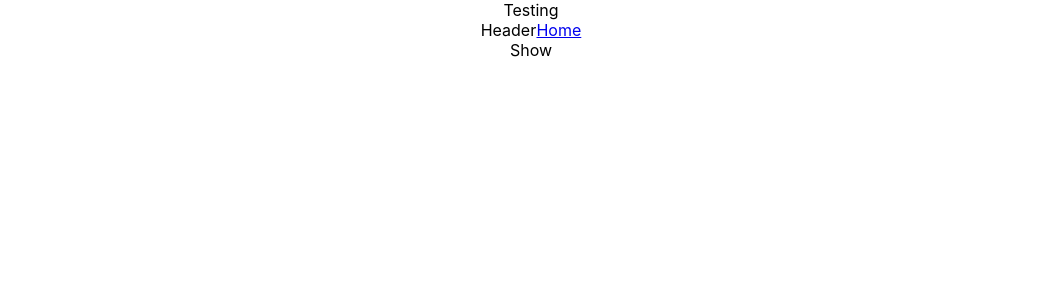
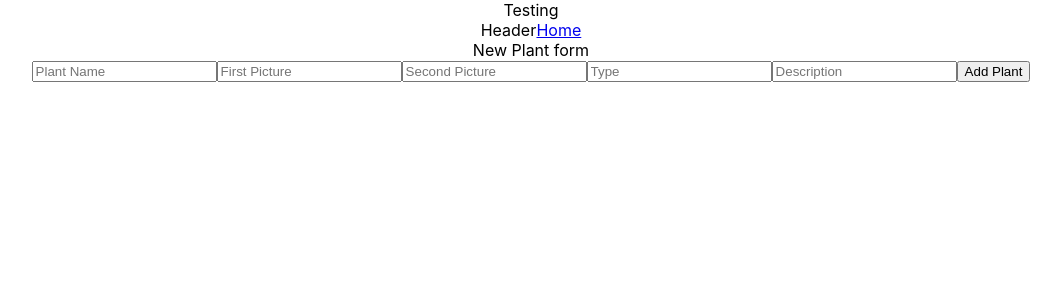
Before and after one commit to hrigg/basicbotanist-p3-frontend, a React (Create React App) app: page /new in a window 1280 px wide. Shown: the top 300 px of the page, without its empty margins (109-1170 px from the left). Built offline with nearby package versions, Linux system fonts and the light colour scheme.

Commit message:
create route and new page working

```diff
--- a/src/components/Main.js
+++ b/src/components/Main.js
@@ -2,7 +2,7 @@ import React from 'react'
 import {Routes, Route, Outlet} from 'react-router-dom'
 import AllPlants from '../pages/AllPlants'
 import Show from '../pages/Show'
-
+import New from '../pages/New'
 
 
 const Main = () => {
@@ -12,6 +12,7 @@ const Main = () => {
         <Routes>
             <Route path='/' element={<AllPlants />} />
             <Route path='/:id' element={<Show />} />
+            <Route path='/new' element={<New />} />
         </Routes>
 
     </div>
--- a/src/pages/AllPlants.js
+++ b/src/pages/AllPlants.js
@@ -1,7 +1,7 @@
 import React from 'react'
 import {useState, useEffect} from 'react'
-
-
+import {Link} from 'react-router-dom'
+import New from './New'
 const AllPlants = (props) => {
 const [plants, setPlants]= useState([])
 const URL= 'https://p3-plants.herokuapp.com/plants'
@@ -30,6 +30,10 @@ useEffect(()=>{getPlants()}, [])
             )
         }):
         <h1>Loading Plants...</h1>}
+
+        Add a new plant:
+        <Link to='/new'> Here</Link>
+        {/* <New getPlants={getPlants} setPlants={setPlants}/> */}
     </div>
   )
 }
--- /dev/null
+++ b/src/pages/New.js
@@ -0,0 +1,100 @@
+import React from 'react'
+import {useState, useEffect} from 'react'
+import AllPlants from './AllPlants'
+
+
+const New = () => {
+const URL= 'https://p3-plants.herokuapp.com/plants'
+const initForm={name: '', image:'', imageTwo:'', type:'', description:''}
+const [newForm, setNewForm]= useState(initForm)
+const [plants, setPlants]= useState([])
+const getPlants= async ()=> {
+    try{
+        const response= await fetch(URL)
+        const allPlants= await response.json()
+        setPlants(allPlants)
+        console.log(allPlants)
+    }catch(err){
+        console.log(err)
+    }
+}
+
+const handleSubmit= async (e)=>{
+   try{e.preventDefault()
+    const newPlant= {...newForm}
+    console.log(newPlant)
+    const res= await fetch(URL, {
+        method: 'POST',
+        headers:{
+            "Content-Type": "application/json"
+        },
+        body: JSON.stringify(newPlant)
+    })
+    getPlants(setPlants)
+    setNewForm(initForm)
+}catch(err){
+    console.log(err)
+}
+}
+function handleChange(e){
+    setNewForm({...newForm, [e.target.name]:e.target.value})
+    console.log(newForm)
+}
+// const createPlant= async (plantData)=>{
+//     try{
+//         const newPlant= await fetch(URL, {
+//             method: 'POST',
+//             headers:{
+//                 "Content-Type": "application/json"
+//             },
+//             body: JSON.stringify(plantData)
+//         })
+//         getPlants()
+//     }catch(err){
+//         console.log(err)
+//     }
+// }
+  return (
+    <div>
+        New Plant form
+        <form onSubmit={handleSubmit} >
+            <input
+                type='text'
+                value={newForm.name}
+                name='name'
+                placeholder='Plant Name'
+                onChange={handleChange} />
+            <input
+                type='text'
+                value={newForm.image}
+                name='image'
+                placeholder='First Picture'
+                onChange={handleChange} />
+            <input
+                type='text'
+                value={newForm.imageTwo}
+                name='imageTwo'
+                placeholder='Second Picture'
+                onChange={handleChange} />
+            <input
+                type='text'
+                value={newForm.type}
+                name='type'
+                placeholder='Type'
+                onChange={handleChange} />
+            <input
+                type='text'
+                value={newForm.description}
+                name='description'
+                placeholder='Description'
+                onChange={handleChange} />
+
+            <input type='submit' value='Add Plant' />
+        </form>
+
+
+    </div>
+  )
+}
+
+export default New
```
